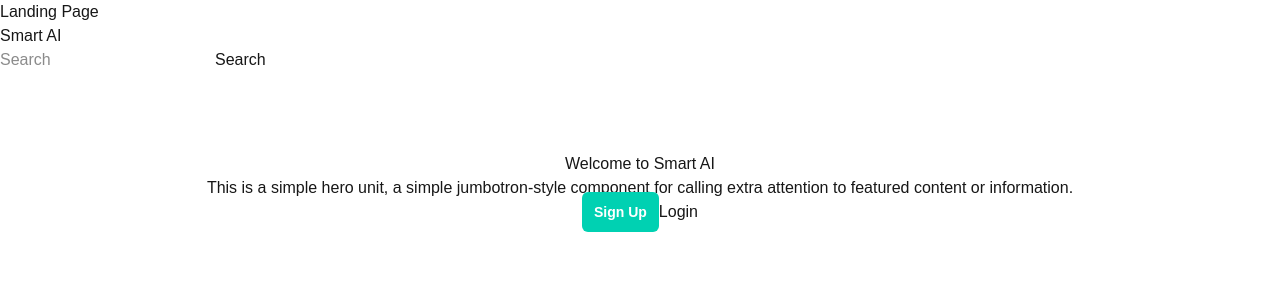
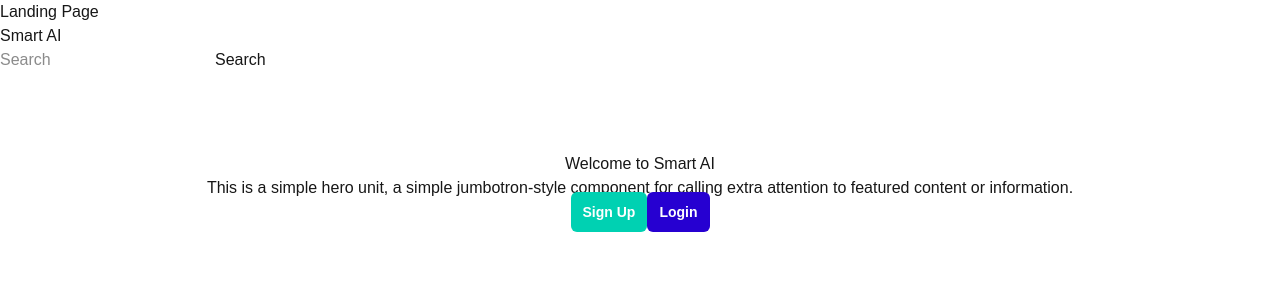
Before and after one commit to Chanikya-Sanapala/CHANIX-FUTURE-OF-AI-RECRUITMENT, a Next.js app in the folder frontend/: page /components/Landingpage in a window 1280 px wide. Shown: the top 300 px of the page. Built offline with nearby package versions, Linux system fonts and the light colour scheme.

Commit message:
Update globals.css

```diff
--- a/frontend/src/app/globals.css
+++ b/frontend/src/app/globals.css
@@ -20,8 +20,8 @@
 }
 
 body {
-  background-color: white;
-  /* background: var(--background); */
+  /* background-color: white; */
+  background: var(--background);
   color: var(--foreground);
   font-family: Arial, Helvetica, sans-serif;
 }
@@ -37,6 +37,11 @@ body {
   box-shadow: 0px 4px 12px #00D1B2;
   text-align: center;
 }
+
+.bg-shadow{
+  box-shadow: 0px 4px 12px #00D1B2;
+}
+
 
 .subtitle {
   color: #666;
@@ -98,8 +103,26 @@ body {
   margin-top: 10px;
   transition: background 0.3s;
 }
+.btn-secondary {
+  width: 100%;
+  padding: 12px;
+  background-color: #2600d1;
+  color: white;
+  border: none;
+  border-radius: 6px;
+  font-weight: bold;
+  font-size: 14px;
+  cursor: pointer;
+  margin-top: 10px;
+  transition: background 0.3s;
+}
+
 
 .btn-primary:hover {
+  background-color: #2600d1;
+}
+
+.btn-secondary:hover {
   background-color: #00b39b;
 }
 
```
